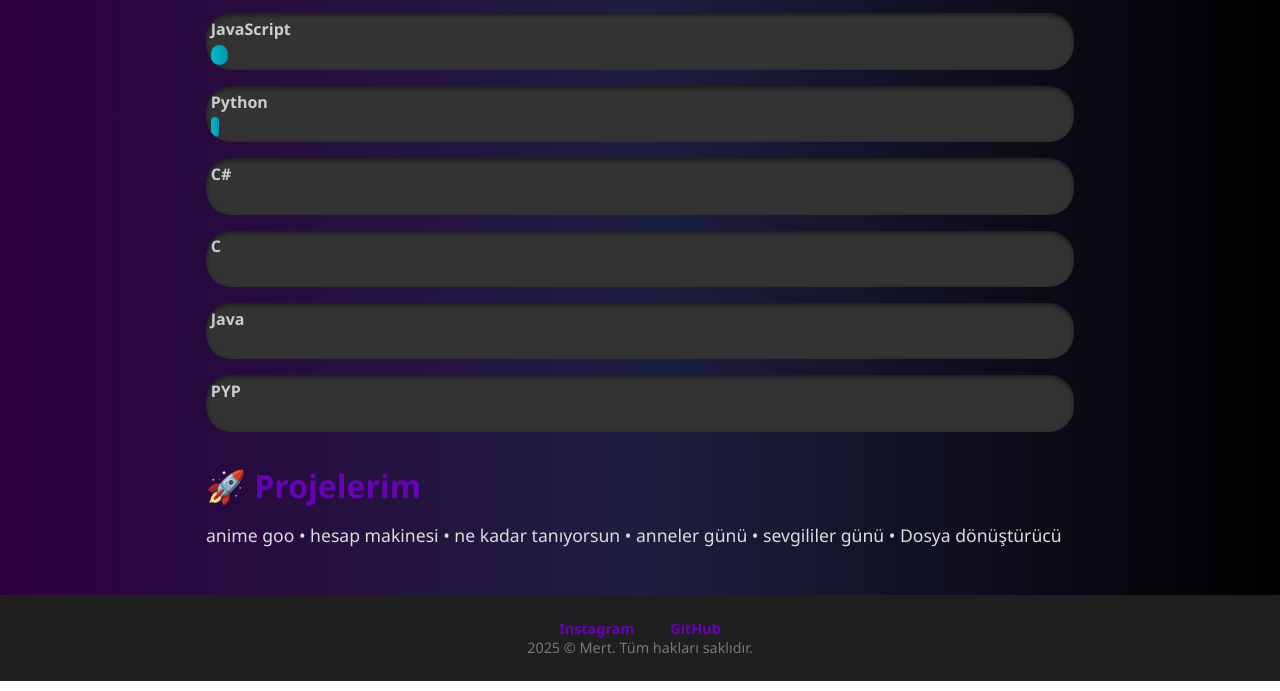
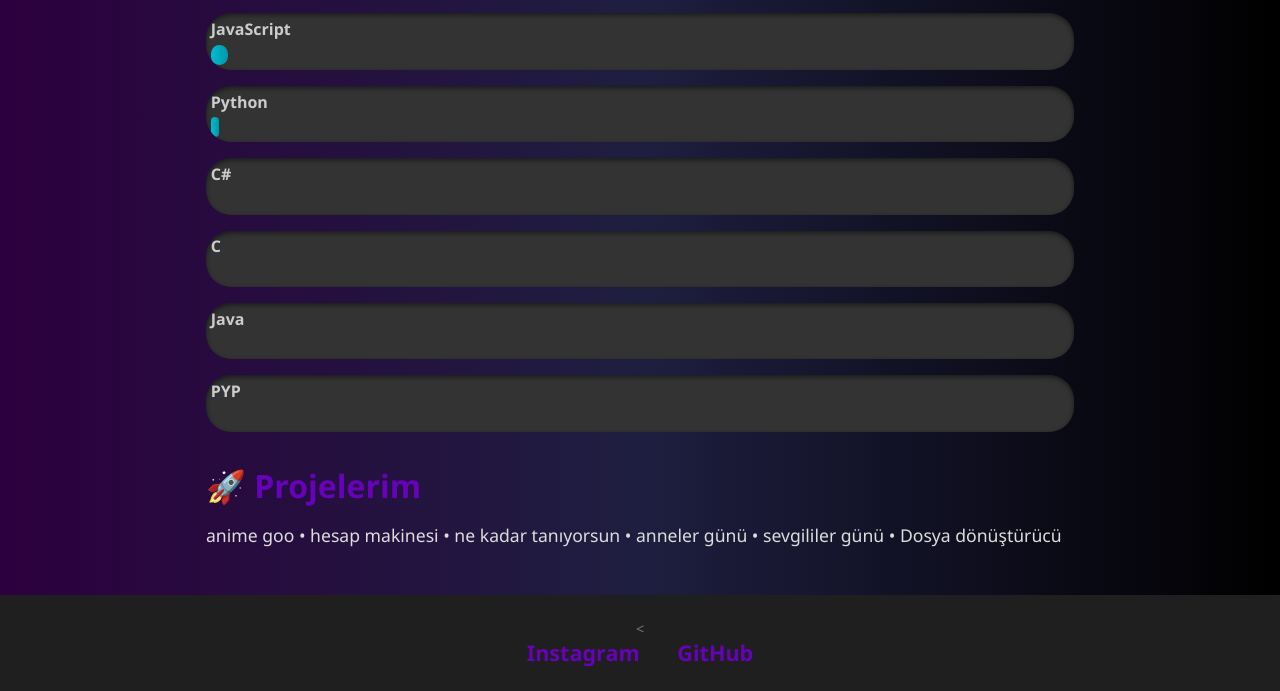
Before and after one commit to admin-kaport/mert, a plain HTML site: page index.html in a window 1280 px wide. Shown: the part 645-1336 px from the top of the page. Drawn offline with Linux system fonts and the light colour scheme.

Commit message:
index.html

```diff
--- a/index.html
+++ b/index.html
@@ -198,11 +198,11 @@
     </section>
 
     <footer>
-        <div class="sosyal-medya">
+        <<div class="sosyal-medya">
+       <h2/>
             <a href="https://instagram.com/uq.wst" target="_blank" rel="noopener noreferrer">Instagram</a>
-            <a href="https://github.com/admin-kaport" target="_blank" rel="noopener noreferrer">GitHub</a>
+            <a href="https://github.com/admin-kaport" target="_blank" rel="noopener noreferrer">GitHub</a> </h2>
         </div>
-        <p> 2025 © Mert. Tüm hakları saklıdır.</p>
     </footer>
 </body>
 </html>
```
